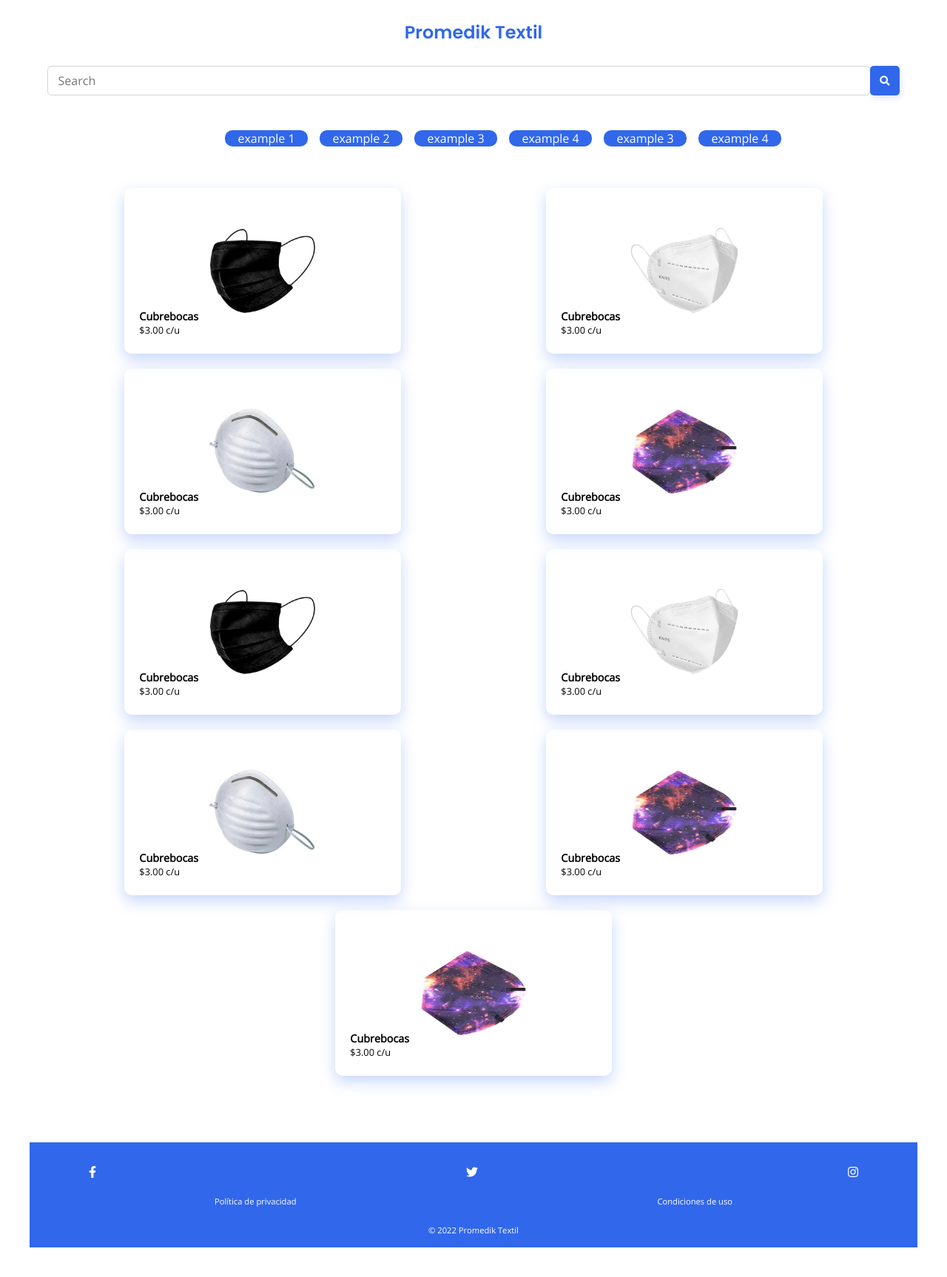
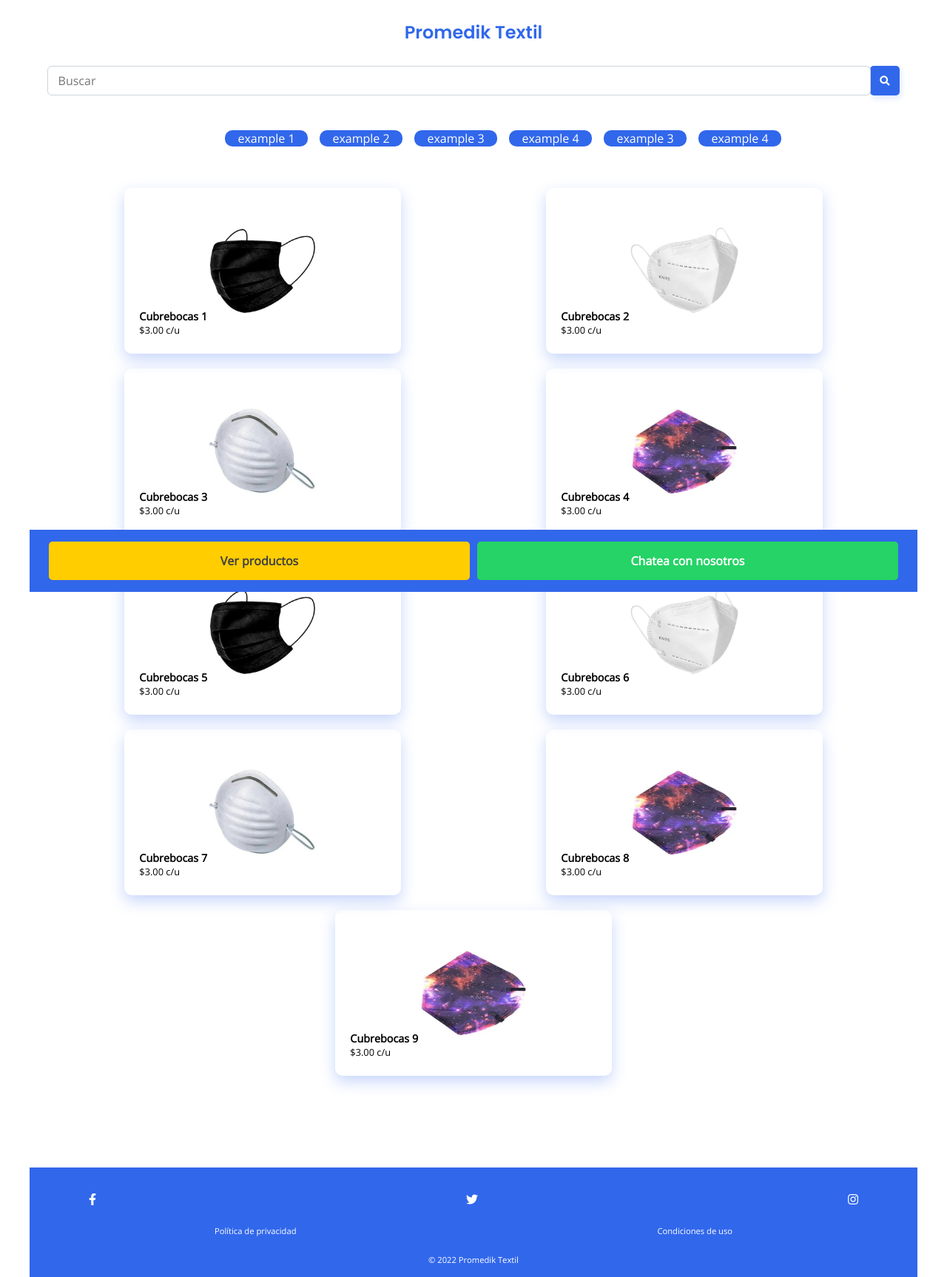
Before and after one commit to erickbarcenas/prod_limpieza, a PHP site: page / in a window 1280 px wide. Shown: the whole page at 74% size. Before the commit the page ends 1686 px from the top, so only its background shows below. Run offline with PHP 8.4, Linux system fonts and the light colour scheme; some libraries are stand-ins or nearby versions.

Commit message:
[ADD SEARCH INPUT] working!

```diff
--- a/index.html
+++ b/index.html
@@ -46,15 +46,28 @@
       <li><a href="nosotros.html">Nosotros</a></li>
     </ul>-->
     <div class="input__group">
-      <input type="text" class="form__search" style="width:60%;" placeholder="Search">
+      <input type="search"
+      id="searchbox"
+      class="form__search"
+      style="width:60%;"
+      placeholder="Buscar">
+
       <div class="input-group-append">
-        <button class="btn btn-primary" type="submit">
+        <button class="btn__search"
+          onclick="seach_product()"
+        >
           <i class="fa fa-search"></i>
         </button>
       </div>
     </div>
   </nav>
 
+
+  <!---->
+
+
+
+  <!---->
 
   <!-- MAIN -->
   <main class='main__container mt-2'>
@@ -91,74 +104,97 @@
     <section class="container__cards">
       <div class="card" style="background-image: url('./static/imgs/productos/cubrebocas1.jpg');">
         <div class="texts">
-          <h3>Cubrebocas</h3>
+          <h3>Cubrebocas 1</h3>
+          <p>$3.00 c/u</p>
+        </div>
+        <!-- any keyword -->
+      <span class="is-hidden">secret</span>
+
+      </div>
+
+      <div class="card" style="background-image: url('./static/imgs/productos/cubrebocas2.jpg');">
+        <div class="texts">
+          <h3>Cubrebocas 2</h3>
+          <p>$3.00 c/u</p>
+        </div>
+      </div>
+
+      <div class="card" style="background-image: url('./static/imgs/productos/cubrebocas3.jpg');">
+        <div class="texts">
+          <h3>Cubrebocas 3</h3>
+          <p>$3.00 c/u</p>
+        </div>
+      </div>
+
+      <div class="card" style="background-image: url('./static/imgs/productos/cubrebocas4.jpg');">
+        <div class="texts">
+          <h3>Cubrebocas 4</h3>
+          <p>$3.00 c/u</p>
+        </div>
+      </div>
+
+      <div class="card" style="background-image: url('./static/imgs/productos/cubrebocas1.jpg');">
+        <div class="texts">
+          <h3>Cubrebocas 5</h3>
           <p>$3.00 c/u</p>
         </div>
       </div>
 
       <div class="card" style="background-image: url('./static/imgs/productos/cubrebocas2.jpg');">
         <div class="texts">
-          <h3>Cubrebocas</h3>
+          <h3>Cubrebocas 6</h3>
           <p>$3.00 c/u</p>
         </div>
       </div>
 
       <div class="card" style="background-image: url('./static/imgs/productos/cubrebocas3.jpg');">
         <div class="texts">
-          <h3>Cubrebocas</h3>
+          <h3>Cubrebocas 7</h3>
           <p>$3.00 c/u</p>
         </div>
       </div>
 
       <div class="card" style="background-image: url('./static/imgs/productos/cubrebocas4.jpg');">
         <div class="texts">
-          <h3>Cubrebocas</h3>
-          <p>$3.00 c/u</p>
-        </div>
-      </div>
-
-      <div class="card" style="background-image: url('./static/imgs/productos/cubrebocas1.jpg');">
-        <div class="texts">
-          <h3>Cubrebocas</h3>
-          <p>$3.00 c/u</p>
-        </div>
-      </div>
-
-      <div class="card" style="background-image: url('./static/imgs/productos/cubrebocas2.jpg');">
-        <div class="texts">
-          <h3>Cubrebocas</h3>
-          <p>$3.00 c/u</p>
-        </div>
-      </div>
-
-      <div class="card" style="background-image: url('./static/imgs/productos/cubrebocas3.jpg');">
-        <div class="texts">
-          <h3>Cubrebocas</h3>
+          <h3>Cubrebocas 8</h3>
           <p>$3.00 c/u</p>
         </div>
       </div>
 
       <div class="card" style="background-image: url('./static/imgs/productos/cubrebocas4.jpg');">
         <div class="texts">
-          <h3>Cubrebocas</h3>
-          <p>$3.00 c/u</p>
-        </div>
-      </div>
-
-      <div class="card" style="background-image: url('./static/imgs/productos/cubrebocas4.jpg');">
-        <div class="texts">
-          <h3>Cubrebocas</h3>
+          <h3>Cubrebocas 9</h3>
           <p>$3.00 c/u</p>
         </div>
       </div>
     </section>
 
       <!-- FOOTER -->
+    <div data-sal="fade" class="sticky-cta sal-animate" data-sal-delay="1000" id="modal__index">
+      <div class="cta-container">
+        <div class="cta">
+        <button class="btn__transparent btn__text_gray" onclick="show_products()" >
+          Ver productos
+        </button>
+        </div>
+        <div class="cta whatsapp-color">
+          <a rel="noopener noreferrer" target="_blank" href="https://api.whatsapp.com/send?phone=5212221495577&amp;text=¡Hola equipo Promedik! Quiero saber más sobre sus productos">
+            Chatea con nosotros</a>
+          </div>
+        </div>
+      </div>
+
     <footer>
       <div class='social__icons'>
-        <i class="fab fa-facebook-f icon"></i>
-        <i class="fab fa-twitter icon"></i>
-        <i class="fab fa-instagram icon"></i>
+        <a href="">
+          <i class="fab fa-facebook-f icon"></i>
+        </a>
+        <a href="">
+          <i class="fab fa-twitter icon"></i>
+        </a>
+        <a href="">
+          <i class="fab fa-instagram icon"></i>
+        </a>
       </div>
 
 
@@ -171,6 +207,9 @@
         © 2022 Promedik Textil
         <!--<a href="#">Your Name Here</a>. -->
       </div>
+
+
+
     </footer>
 
   </main>
--- a/static/css/style.css
+++ b/static/css/style.css
@@ -23,8 +23,14 @@ body {
     overflow-x: hidden;
 }
 
-/* ========== UTILS ============ */
+a{
+    text-decoration: none !important;
+}
 
+/** ====================================
+   *          🔰 UTILS
+
+  ==================================== **/
 .border__bottom {
     border-bottom: 1px solid #e4e4e4 !important;
 }
@@ -33,8 +39,11 @@ body {
     margin-top: 2rem;
 }
 
-/* ========== HEADER ============ */
 
+/** ====================================
+   *          🔰 HEADER
+
+  ==================================== **/
 .hero{
     /*display: inline-flex;*/
     width: 100%;
@@ -101,7 +110,12 @@ header nav a{
     /*border-radius: 10px 10px 0 0;*/
 }
 
-/* ---------- FORM -------------*/
+/** ====================================
+   *          🔰 FORM
+
+  ==================================== **/
+
+
 form {
     display: block;
     /*margin-top: 0em;*/
@@ -172,8 +186,12 @@ form {
     box-shadow: 0px 0.1px .5px rgba(49, 103, 235, 0.27);
 }
 
-/* ========== MAIN ============ */
 
+
+/** ====================================
+   *          🔰 MAIN
+
+  ==================================== **/
 #card {
     background-color: white;
     height: 15rem;
@@ -224,9 +242,10 @@ form {
     color: #3829e0;
 }
 
-button {
+.btn__search {
     display: block;
-    width: 100%;
+    height: 2.5rem;
+    width: 2.5rem;
     padding: 8px;
     border: none;
     background-color: #3167EB;
@@ -234,8 +253,23 @@ button {
     border-radius: 5px;
     box-shadow: 2px 4px 8px #e0e8ff;
     margin-bottom: 24px;
+    cursor: pointer;
 }
 
+.btn__transparent {
+    outline: none;
+    width: 100%;
+    border: none;
+    background-color: transparent;
+    cursor: pointer;
+}
+
+.btn__text_gray {
+    color: rgb(65, 65, 65);
+    font-size: .9rem;
+    font-size: 1rem;
+    font-weight: 600;
+}
 
 /**/
 .main__container{
@@ -342,11 +376,14 @@ button {
     color: white;
     float: left;
 }*/
-/* ========== FOTER ============ */
 
+
+/** ====================================
+   *          🔰 FOTER
+
+  ==================================== **/
 footer{
     height: auto;
-    margin-top: 50px;
     background-color: #3167EB;
     padding: 1rem;
     color: #fff;
@@ -395,3 +432,53 @@ footer{
     margin: 1rem auto 0 auto;
     font-size: 0.7rem;
 }
+
+
+.sticky-cta {
+    background-color: #3167eb;
+    width: 100%;
+    position: -webkit-sticky;
+    position: sticky;
+    bottom: 0;
+    color: #fff;
+    padding: 10px 20px;
+    box-sizing: border-box;
+    border: 1px solid #3167eb;
+}
+
+.sticky-cta .cta-container {
+    margin: 0 auto;
+    display: flex;
+}
+
+.sticky-cta .cta-container .cta.whatsapp-color {
+    background-color: #25d366;
+}
+
+.sticky-cta .cta-container .cta.whatsapp-color a {
+    color: white;
+}
+
+.sticky-cta .cta-container .cta {
+    font-weight: 700;
+    flex: 1 1;
+    background-color: #ffcd00;
+    border-radius: 5px;
+    padding: 15px 10px;
+    text-align: center;
+    margin: 5px;
+}
+
+
+
+.icon {
+    color: white;
+}
+
+/** ====================================
+   *          🔰 EFFECTS
+
+  ==================================== **/
+.is-hidden{
+    display: none;
+}
```
Also changed, not shown: static/js/app.js (+56 -1 lines).
